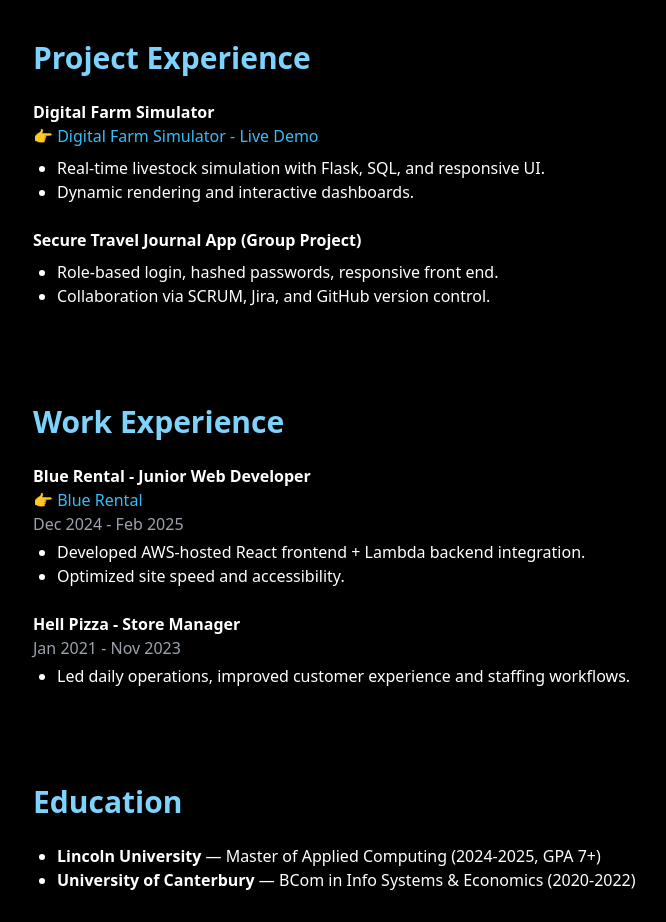
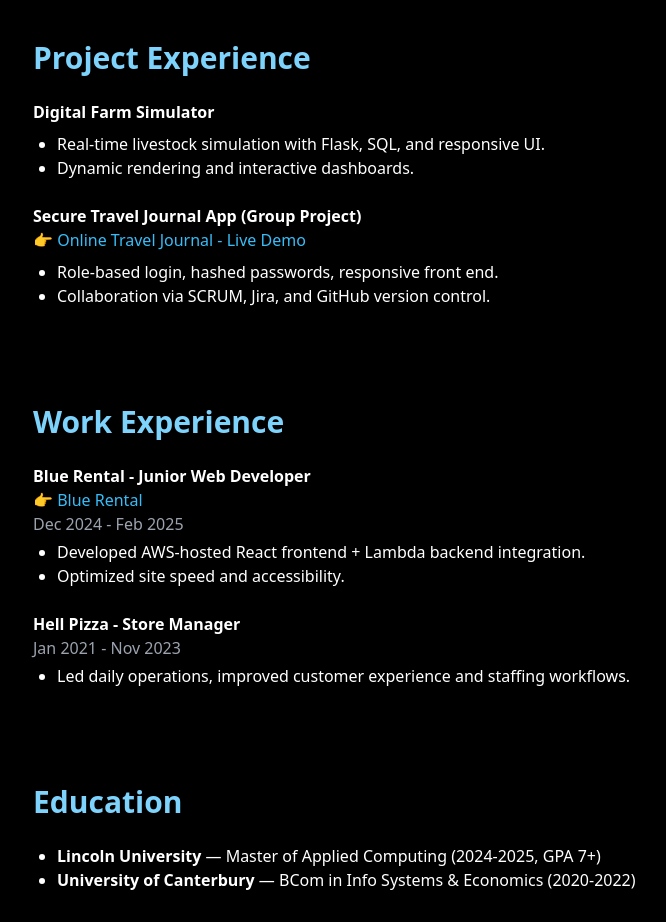
Before and after one commit to RealFifii/Phoebe-Portfolio, a React (Create React App) app: page / in a window 1280 px wide. Shown: the part 1140-2062 px from the top of the page, without its empty margins (119-785 px from the left). Built offline with nearby package versions, Linux system fonts and the light colour scheme.

Commit message:
fix error of the demo link

```diff
--- a/src/App.js
+++ b/src/App.js
@@ -141,9 +141,6 @@ function App() {
             <div className="space-y-6 text-sm sm:text-base">
               <div>
                 <h4 className="font-semibold">Digital Farm Simulator</h4>
-                <a href="https://fglcomp639.pythonanywhere.com/" className="text-sky-400" target="_blank" rel="noreferrer">
-                  👉 Digital Farm Simulator - Live Demo
-                </a>
                 <ul className="list-disc ml-6 mt-2">
                   <li>Real-time livestock simulation with Flask, SQL, and responsive UI.</li>
                   <li>Dynamic rendering and interactive dashboards.</li>
@@ -151,6 +148,9 @@ function App() {
               </div>
               <div>
                 <h4 className="font-semibold">Secure Travel Journal App (Group Project)</h4>
+                <a href="https://fglcomp639.pythonanywhere.com/" className="text-sky-400" target="_blank" rel="noreferrer">
+                  👉 Online Travel Journal - Live Demo
+                </a>
                 <ul className="list-disc ml-6 mt-2">
                   <li>Role-based login, hashed passwords, responsive front end.</li>
                   <li>Collaboration via SCRUM, Jira, and GitHub version control.</li>
```
